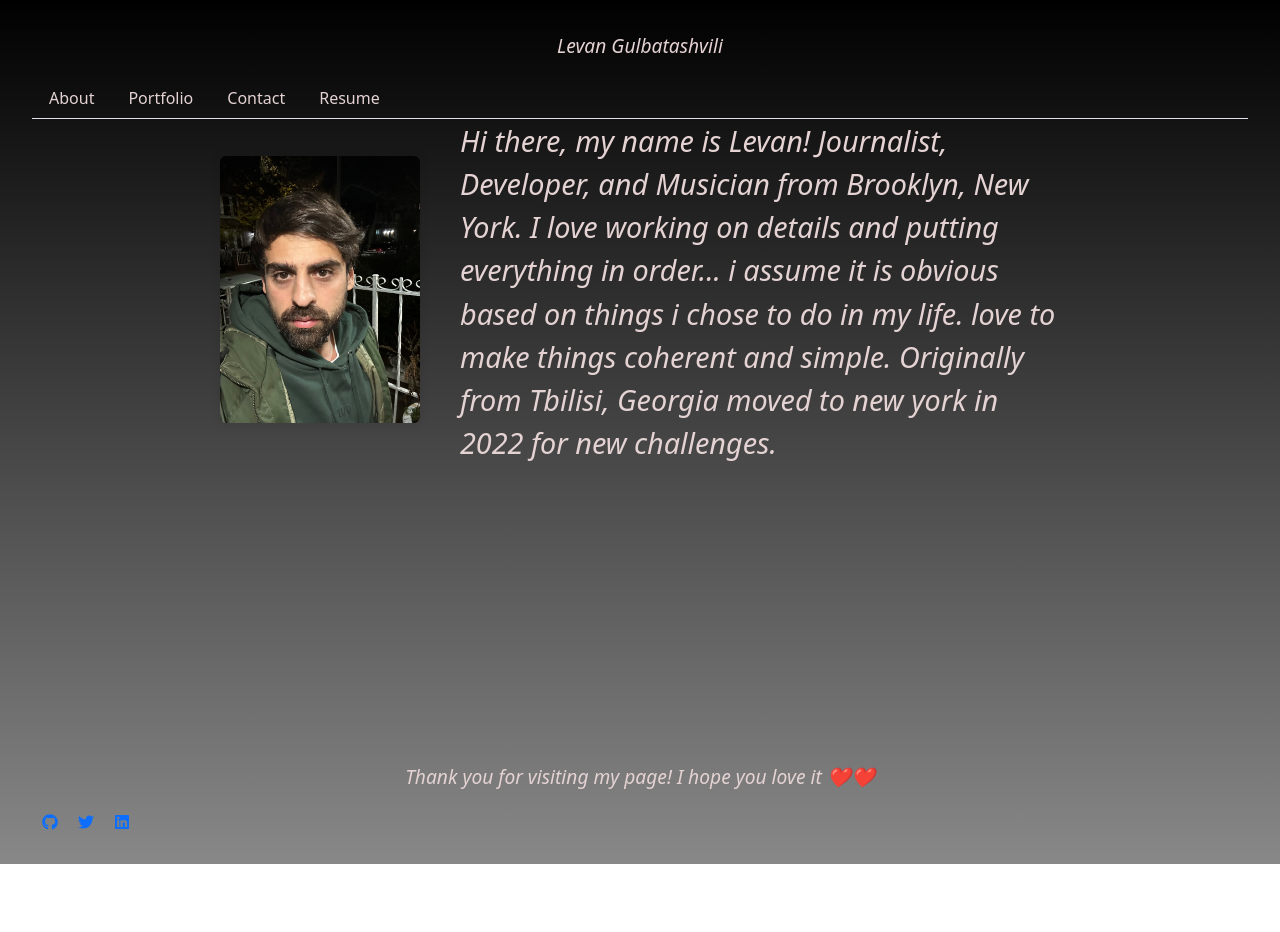
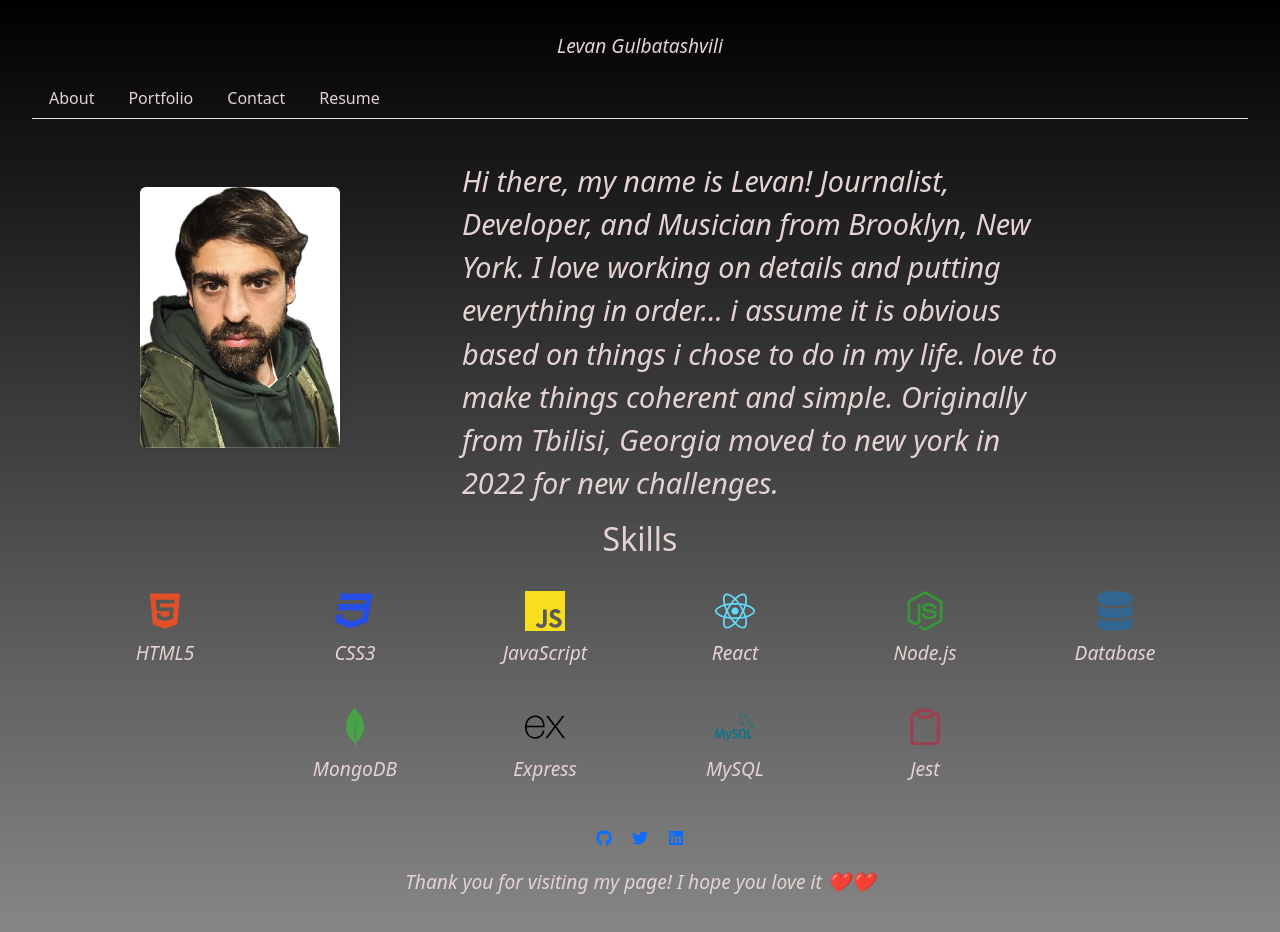
Before and after one commit to Levangul/LevanPortfolio, a React (Vite) app: page / in a window 1280 px wide. Shown: the top 932 px of the page. Before the commit the page ends 864 px from the top, so only its background shows below. Built offline with nearby package versions, Linux system fonts and the light colour scheme.

Commit message:
skills moved and new pic

```diff
--- a/src/App.css
+++ b/src/App.css
@@ -1,5 +1,4 @@
 #root {
-
   margin: 0 auto;
   padding: 2rem;
   text-align: center;
@@ -7,47 +6,14 @@
   background-image: linear-gradient(to bottom, #000000, #888888);
 }
 
-
 .nav-link {
   color: #e5d3d3;
 }
-
-/*
-.photo-container {
-    flex: 0 0 auto;
-
-    margin-top: 20px;
+.nav-link:hover {
+  color: #888888;
 }
 
-.photo {
-    width: 200px;
-    height: auto;
-    box-shadow: 0 4px 8px rgba(0, 0, 0.1);
-}
-
-.info-container {
-  width: 100%;
-  max-width:800px;
-  margin: 20px auto;
-  padding: 20px;
-  border: 2px solid #ccc;
-
-}
-
-.info-container {
-  animation: glowing-border 2.5s infinite alternate;
-}
-
-@keyframes glowing-border {
-  from {
-      border-color: #131e14;
-  }
-  to {
-      border-color: #487498;
-  }
-} */
 .skills {
-
   border-style: solid;
   animation: glowing-border 2.5s infinite alternate;
   padding: 20px;
@@ -65,13 +31,13 @@
   }
   to {
     border-color: #487498;
-  } }
+  }
+}
 .about-section {
   display: flex;
   flex-direction: column;
   align-items: center;
   text-align: center;
-
 }
 
 .container {
@@ -93,11 +59,22 @@
 
 .social-icons {
   display: flex;
-
+  justify-content: flex-start;
+  margin-bottom: 10px;
 }
-.icon{
+.footer {
+  display: flex;
+  flex-direction: column;
+  align-items: center;
+  text-align: center;
+}
+.centered-text {
+  margin-top: 10px;
+}
+.icon {
   margin: 0 10px;
-  font:24px }
+  font: 24px;
+}
 
 .contact-form {
   max-width: 400px;
@@ -135,7 +112,6 @@
 .screenshot {
   box-shadow: 0px 0px 5px rgba(0, 0, 0, 0.5);
 
-
   transition: box-shadow 0.3s ease;
 }
 p {
@@ -143,7 +119,6 @@
   font-style: italic;
   height: auto;
 }
-
 
 .screenshot:hover {
   box-shadow: 0px 0px 10px rgba(255, 255, 255, 0.909);
--- a/src/components/About.jsx
+++ b/src/components/About.jsx
@@ -1,13 +1,75 @@
+import { FaHtml5, FaCss3, FaReact, FaNodeJs, FaDatabase } from "react-icons/fa";
+import { SiMongodb, SiExpress, SiMysql, SiJavascript } from "react-icons/si";
+import { FiClipboard } from "react-icons/fi";
+
 function About() {
     return (
         <section className="about-section">
+            <div className="container">
+                <div className="row justify-content-center align-items-center">
+                    <div className="col-lg-4 col-md-6 text-center mb-4">
                         <div className="photo-container">
-                <img src={'./src/assets/437D0514-CF8E-490F-8876-288972D714E9_1_105_c.png'} className="photo img-fluid rounded" alt="Levan's Photo" />
+                            <img src={'./src/assets/983339AF-9250-4B1C-94F7-D8334B76096A 2.jpeg'} className="photo img-fluid rounded" alt="Levan's Photo" />
                         </div>
+                    </div>
+                    <div className="col-lg-8 col-md-6">
                         <div className="info-container fs-4 lh-base">
                             <p>
                                 Hi there, my name is Levan! Journalist, Developer, and Musician from Brooklyn, New York. I love working on details and putting everything in order... i assume it is obvious based on things i chose to do in my life. love to make things coherent and simple. Originally from Tbilisi, Georgia moved to new york in 2022 for new challenges.
                             </p>
+                        </div>
+                    </div>
+                </div>
+                <div className="row justify-content-center">
+                    <div className="col-12 text-center mb-4">
+                        <h2>Skills</h2>
+                    </div>
+                    <div className="col-12">
+                        <div className="row justify-content-center">
+                            <div className="col-lg-2 col-md-3 col-sm-4 col-6 text-center mb-4">
+                                <FaHtml5 size={40} color="#E34F26" />
+                                <p className="mt-2">HTML5</p>
+                            </div>
+                            <div className="col-lg-2 col-md-3 col-sm-4 col-6 text-center mb-4">
+                                <FaCss3 size={40} color="#264DE4" />
+                                <p className="mt-2">CSS3</p>
+                            </div>
+                            <div className="col-lg-2 col-md-3 col-sm-4 col-6 text-center mb-4">
+                                <SiJavascript size={40} color="#F7DF1E" />
+                                <p className="mt-2">JavaScript</p>
+                            </div>
+                            <div className="col-lg-2 col-md-3 col-sm-4 col-6 text-center mb-4">
+                                <FaReact size={40} color="#61DAFB" />
+                                <p className="mt-2">React</p>
+                            </div>
+                            <div className="col-lg-2 col-md-3 col-sm-4 col-6 text-center mb-4">
+                                <FaNodeJs size={40} color="#339933" />
+                                <p className="mt-2">Node.js</p>
+                            </div>
+                            <div className="col-lg-2 col-md-3 col-sm-4 col-6 text-center mb-4">
+                                <FaDatabase size={40} color="#336791" />
+                                <p className="mt-2">Database</p>
+                            </div>
+                            <div className="col-lg-2 col-md-3 col-sm-4 col-6 text-center mb-4">
+                                <SiMongodb size={40} color="#47A248" />
+                                <p className="mt-2">MongoDB</p>
+                            </div>
+                            <div className="col-lg-2 col-md-3 col-sm-4 col-6 text-center mb-4">
+                                <SiExpress size={40} color="#000000" />
+                                <p className="mt-2">Express</p>
+                            </div>
+                            <div className="col-lg-2 col-md-3 col-sm-4 col-6 text-center mb-4">
+                                <SiMysql size={40} color="#00758F" />
+                                <p className="mt-2">MySQL</p>
+                            </div>
+                            <div className="col-lg-2 col-md-3 col-sm-4 col-6 text-center mb-4">
+                                <FiClipboard size={40} color="#99424F" />
+                                <p className="mt-2">Jest</p>
+                            </div>
+                            {/* Add other skills here */}
+                        </div>
+                    </div>
+                </div>
             </div>
         </section>
     );
--- a/src/components/Footer.jsx
+++ b/src/components/Footer.jsx
@@ -3,7 +3,6 @@ import { FaGithub, FaTwitter, FaLinkedin } from 'react-icons/fa';
 const Footer = () => {
   return (
     <div className="footer">
-      <p>Thank you for visiting my page! I hope you love it ❤️❤️</p>
       <div className="social-icons">
         <a href="https://github.com/Levangul" target="_blank" rel="noopener noreferrer">
           <FaGithub className="icon" />
@@ -15,6 +14,7 @@ const Footer = () => {
           <FaLinkedin className="icon" />
         </a>
       </div>
+      <p className="centered-text">Thank you for visiting my page! I hope you love it ❤️❤️</p>
     </div>
   );
 };
--- a/src/components/Portfolio.jsx
+++ b/src/components/Portfolio.jsx
@@ -11,32 +11,35 @@ const Portfolio = () => {
       <h2 className="text-center">Portfolio</h2>
       <div className="row justify-content-center">
       <div className="col-md-6 col-lg-4 mb-4 screenshot">
-          <a href="https://example.com/page4">
+          <a href="https://github.com/Levangul/levans-musical-quiz"
+          target='blank'>
             <img src={quiz} alt="Quiz" className="img-fluid rounded" style={{ maxWidth: '100%', height: 'auto' }} />
           </a>
         </div>
-        <div className="col-md-6 col-lg-4 mb-4 screenshot">
-          <a href="https://example.com/page2">
+        <div className="col-md-6 col-lg-4 mb-4 screenshot"
+        target="blank">
+          <a href="https://github.com/Levangul/levans-weather-dashbboard" target='blank'>
             <img src={weatherDashboard} alt="Weather Dashboard" className="img-fluid rounded" style={{ maxWidth: '100%', height: 'auto' }} />
           </a>
         </div>
         <div className="col-md-6 col-lg-4 mb-4 screenshot">
-          <a href="https://example.com/page4">
+          <a href="https://github.com/Levangul/Levans-PWA-Text-Editor"
+          target='blank'>
             <img src={textEditor} alt="Text Editor" className="img-fluid rounded" style={{ maxWidth: '100%', height: 'auto' }} />
           </a>
         </div>
         <div className="col-md-6 col-lg-4 mb-4 screenshot">
-          <a href="https://example.com/page1">
+          <a href="https://github.com/Levangul/levans-workday-scheduler" target='blank'>
             <img src={workDayScheduler} alt="Work Day Scheduler" className="img-fluid rounded" style={{ maxWidth: '100%', height: 'auto' }} />
           </a>
         </div>
         <div className="col-md-6 col-lg-4 mb-4 screenshot">
-          <a href="https://example.com/page3">
+          <a href="https://github.com/Levangul/task-trek" target='blank'>
             <img src={taskTrek} alt="Task Trek" className="img-fluid rounded" style={{ maxWidth: '100%', height: 'auto' }} />
           </a>
         </div>
         <div className="col-md-6 col-lg-4 mb-4 screenshot">
-          <a href="https://example.com/page4">
+          <a href="https://github.com/Levangul/Event-Space" target='blank'>
             <img src={eventSpace} alt="Event Space" className="img-fluid rounded" style={{ maxWidth: '100%', height: 'auto' }} />
           </a>
         </div>
```
Also changed, not shown: src/assets/437D0514-CF8E-490F-8876-288972D714E9_1_105_c.png (deleted), src/assets/983339AF-9250-4B1C-94F7-D8334B76096A 2.jpeg (added). Lines whose indentation alone changed are shown as unchanged.
